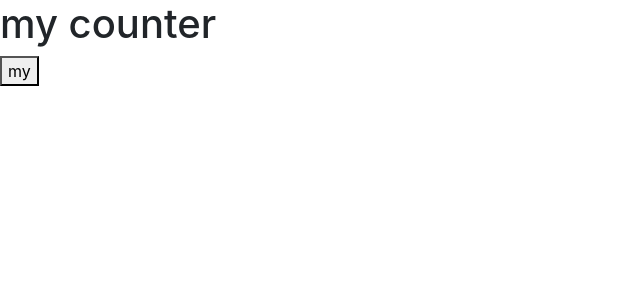
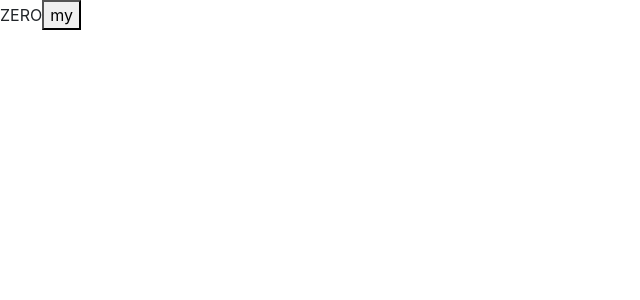
Before and after one commit to Sumanthku17/counter-mosh, a React (Create React App) app: page / in a window 1280 px wide. Shown: the top 300 px of the page, without its empty margins (0-640 px from the left). Built offline with nearby package versions, Linux system fonts and the light colour scheme.

Commit message:
example1

```diff
--- a/src/components/counter.jsx
+++ b/src/components/counter.jsx
@@ -1,11 +1,25 @@
 import React, { Component } from 'react';
 
 class Counter extends Component {
+    state =
+    {
+        count : 0
+    };
     render() {
-        return (<React.Fragment>
-            <h1>my counter</h1><button>my</button>
-            </React.Fragment> );
+        return (
+        <React.Fragment>
+            <span>{this.myfunc()}</span>
+            <button>my</button>
+        </React.Fragment>
+        );
     }
+
+    myfunc()
+    {
+        const {count : co} = this.state;
+        return co === 0 ? "ZERO" : co;
+    }
+
 }
 
 export default Counter;
```
